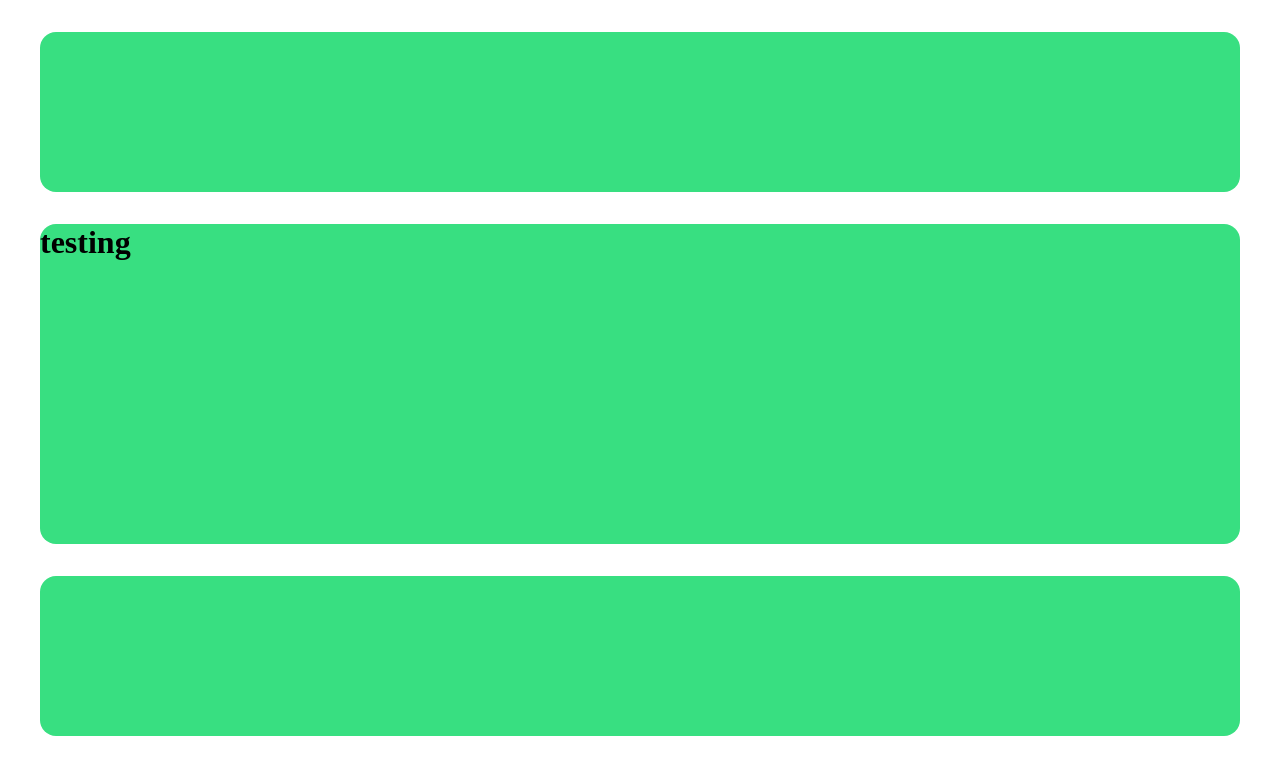
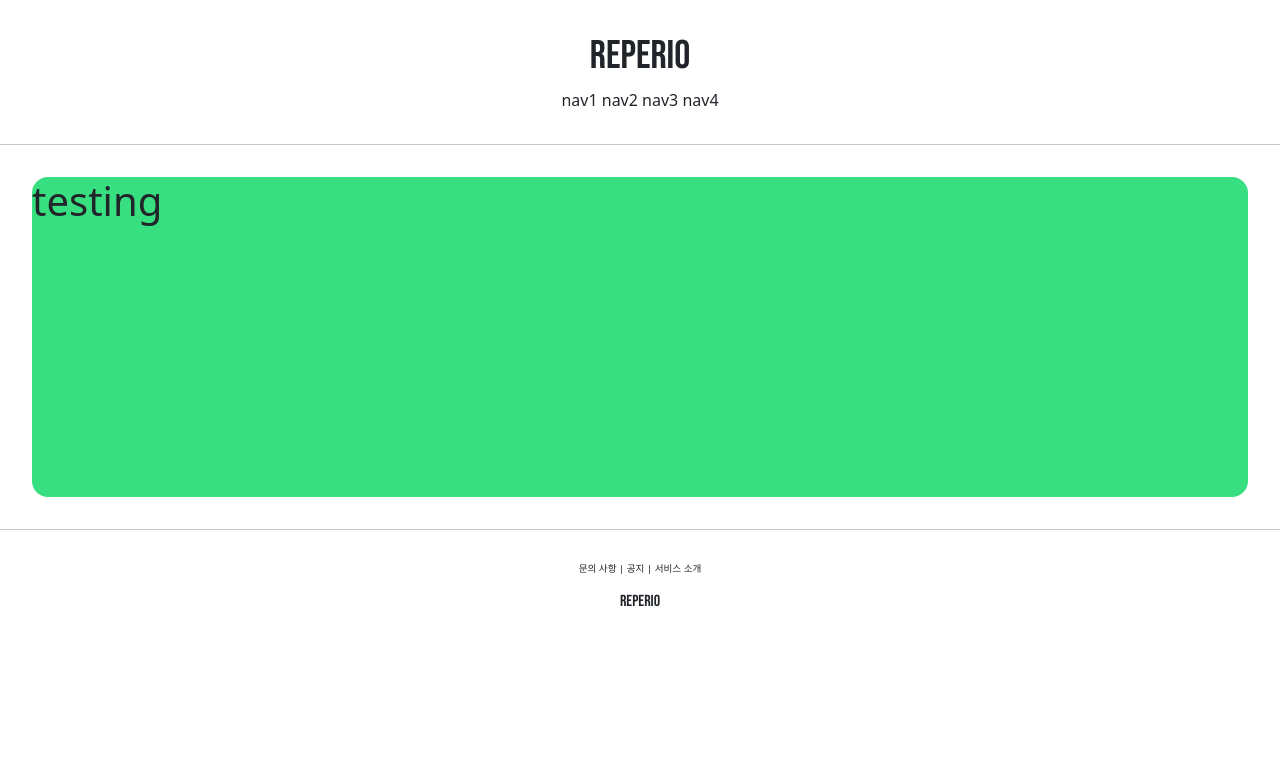
Before and after one commit to Hostersp-web-project/server_web_test, a Django app: page /account/hello_world/ in a window 1280 px wide. Shown: the top 775 px of the page. Run offline with Django 4.2, Linux system fonts and the light colour scheme.

Commit message:
기본 장고 세팅 완료

```diff
--- a/accountapp/templates/accountapp/hello_world.html
+++ b/accountapp/templates/accountapp/hello_world.html
@@ -1,9 +1,11 @@
 {% extends 'base.html' %}
 
 {% block content %}
+
     <div style="height: 20rem; background-color: #38df81; border-radius: 1rem; margin: 2rem">
         <h1>
             testing
         </h1>
+
     </div>
 {% endblock %}
--- /dev/null
+++ b/static/base.css
@@ -0,0 +1,7 @@
+.reperio_logo {
+    font-family: 'Bebas Neue', sans-serif;
+    margin-top: 1rem
+}
+.reperio_footer_button {
+    font-size:.6rem
+}
--- a/templates/base.html
+++ b/templates/base.html
@@ -7,9 +7,12 @@
 
     {%  include 'header.html' %}
 
+    <hr>
+
     {% block content %}
     {% endblock %}
 
+    <hr>
 
     {%  include 'footer.html' %}
 
--- a/templates/footer.html
+++ b/templates/footer.html
@@ -1,3 +1,10 @@
-<div style="height: 10rem; background-color: #38df81; border-radius: 1rem; margin: 2rem">
-
+<div style="text-align:center; margin-top: 2rem">
+    <div class="reperio_footer_button">
+        <span>문의 사항</span> |
+        <span>공지</span> |
+        <span>서비스 소개</span>
+    </div>
+    <div>
+        <h6 class="reperio_logo" >reperio</h6>
+    </div>
 </div>
--- a/templates/head.html
+++ b/templates/head.html
@@ -1,4 +1,18 @@
+{% load static %}
+
 <head>
     <meta charset="UTF-8">
-    <title>toy_project</title>
+    <title>reperio</title>
+
+    <!-- boot strap link -->
+    <link href="https://cdn.jsdelivr.net/npm/bootstrap@5.3.1/dist/css/bootstrap.min.css" rel="stylesheet"
+          integrity="sha384-4bw+/aepP/YC94hEpVNVgiZdgIC5+VKNBQNGCHeKRQN+PtmoHDEXuppvnDJzQIu9" crossorigin="anonymous">
+
+    <!-- google font link -->
+    <link rel="preconnect" href="https://fonts.googleapis.com">
+    <link rel="preconnect" href="https://fonts.gstatic.com" crossorigin>
+    <link href="https://fonts.googleapis.com/css2?family=Bebas+Neue&display=swap" rel="stylesheet">
+
+    <!-- DEFAULT CSS LINK -->
+    <link rel="stylesheet" type="text/css" href="{% static 'base.css' %}">
 </head>
--- a/templates/header.html
+++ b/templates/header.html
@@ -1,3 +1,16 @@
-<div style="height: 10rem; background-color: #38df81; border-radius: 1rem; margin: 2rem">
+<div style="text-align:center; margin: 2rem 0">
 
+    <div>
+        <h1 class="reperio_logo">Reperio</h1>
+    </div>
+    <div>
+        <span>nav1</span>
+
+        <span>nav2</span>
+
+        <span>nav3</span>
+
+        <span>nav4</span>
+
+    </div>
 </div>
--- a/toy_project/settings.py
+++ b/toy_project/settings.py
@@ -131,5 +131,10 @@ STATIC_URL = "static/"
 
 # Default primary key field type
 # https://docs.djangoproject.com/en/4.2/ref/settings/#default-auto-field
+STATIC_ROOT = os.path.join(BASE_DIR, 'staticfiles')
+
+STATICFILES_DIRS = [
+    BASE_DIR / "static",
+]
 
 DEFAULT_AUTO_FIELD = "django.db.models.BigAutoField"
```
